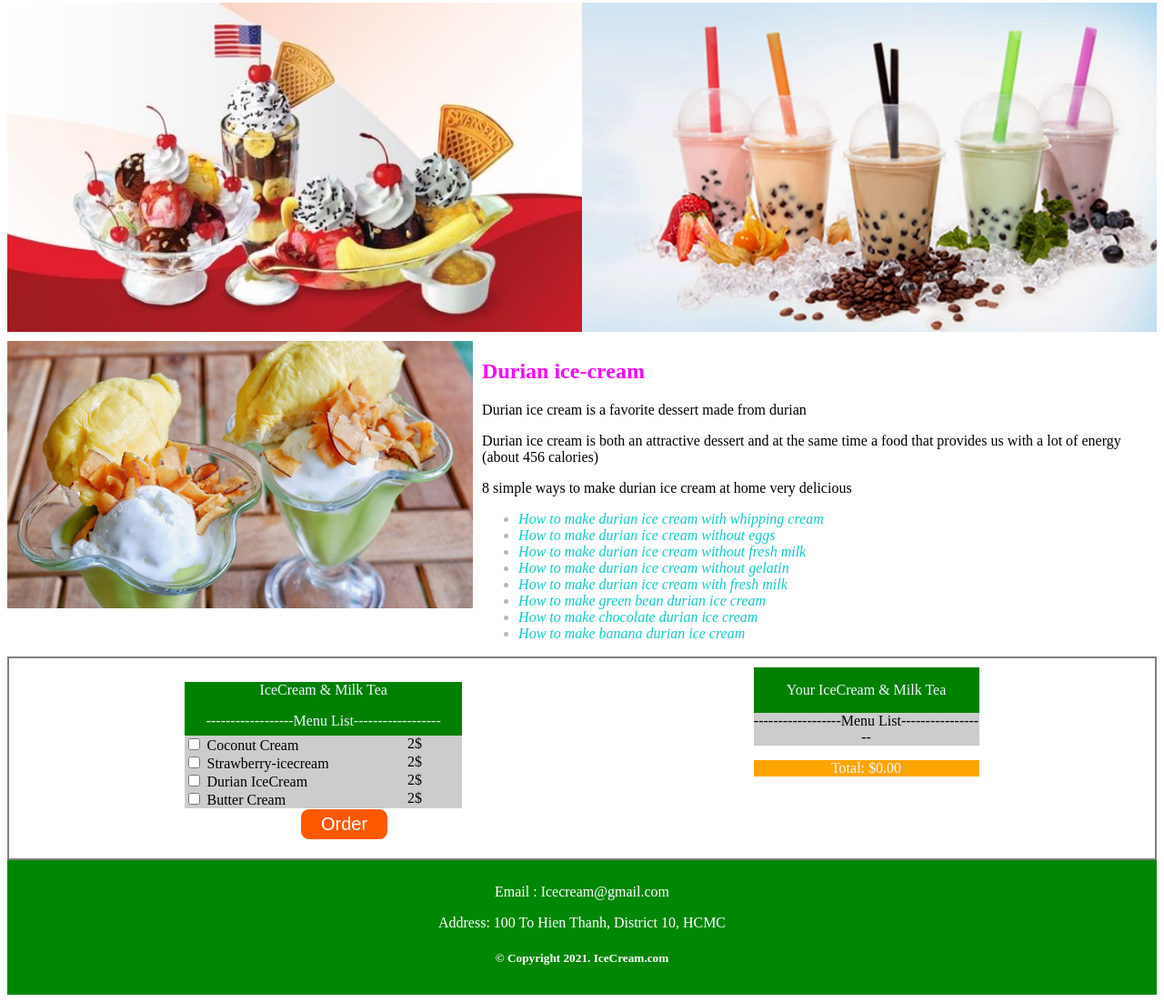
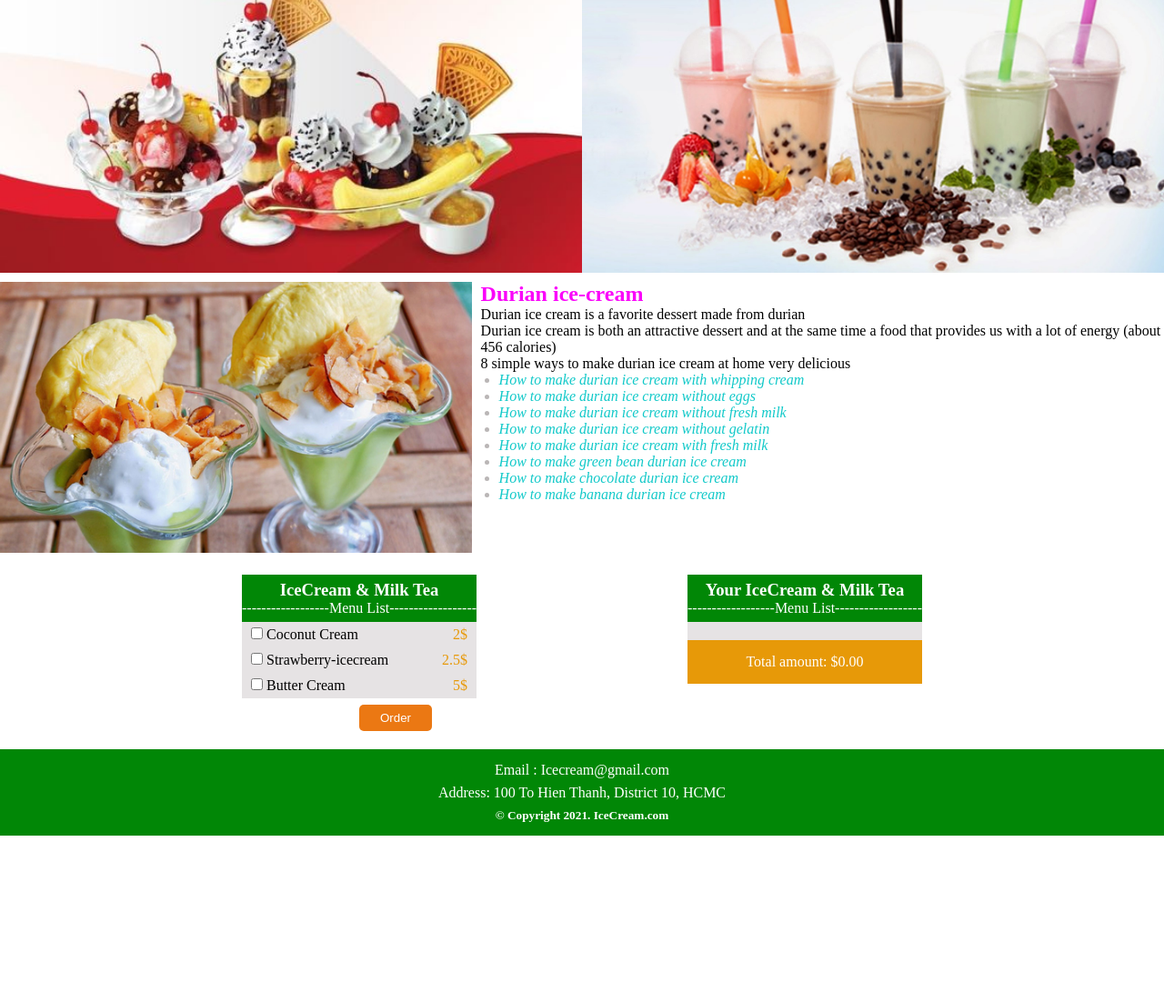
Before and after one commit to jpeseWang/web201c-pe, a plain HTML site: page ĐỀ BÁN KEM/Solution/index.html in a window 1280 px wide. Shown: the part 220-1322 px from the top of the page at 91% size. After the commit the page ends 1139 px from the top, so only its background shows below. Drawn offline with Linux system fonts and the light colour scheme; a web font is replaced by a local one.

Commit message:
finish de 1

```diff
--- a/ĐỀ BÁN KEM/Solution/index.html
+++ b/ĐỀ BÁN KEM/Solution/index.html
@@ -7,31 +7,24 @@
       href="https://fonts.googleapis.com/css2?family=Ephesis&display=swap"
       rel="stylesheet"
     />
-    <!--Embed CSS here-->
-
     <link rel="stylesheet" href="./style.css" />
     <link rel="preconnect" href="https://fonts.googleapis.com" />
     <link rel="preconnect" href="https://fonts.gstatic.com" crossorigin />
-    <link
-      href="https://fonts.googleapis.com/css2?family=Mooli&display=swap"
-      rel="stylesheet"
-    />
+
     <script src="./script.js"></script>
   </head>
 
   <body>
     <div>
-      <!--container-->
+      <!--Header-->
 
       <div class="header-banner">
-        <!--content header-->
-
+        <!-- header banner-->
         <div>
           <p class="header-banner-text">
             1 cup of ice cream = Thousand words of love
           </p>
         </div>
-
         <div class="header-img-container">
           <img src="images/logoice.png" alt="Ice Cream" class="header-img" />
         </div>
@@ -40,10 +33,20 @@
           <p class="header-banner-text">Where love begins</p>
         </div>
       </div>
-      <!-- kết thúc header-->
 
+      <!--content menu-->
       <div>
-        <!--content menu-->
+        <!--mobile menu-->
+        <div class="mobile-menu-icon" onclick="toggleMobileMenu()">&#9776;</div>
+        <ul class="mobile-navigation">
+          <li><a href="#home">Home</a></li>
+          <li><a href="#about">About</a></li>
+          <li><a href="#news">Ice Cream Menu</a></li>
+          <li><a href="#contact">Milk Tea Menu</a></li>
+          <li><a href="#contact">Events</a></li>
+          <li><a href="#contact">News</a></li>
+          <li><a href="#contact">Contact</a></li>
+        </ul>
 
         <ul class="header-navigation">
           <li><a href="#home">Home</a></li>
@@ -55,10 +58,10 @@
           <li><a href="#contact">Contact</a></li>
         </ul>
       </div>
-      <!--kết thúc menu-->
 
+      <!--Body-->
       <div class="body-herosection">
-        <!--content banner-->
+        <!--herosection-->
         <img
           src="images/Bannerice01.jpg"
           alt="Ice Cream"
@@ -70,32 +73,26 @@
           class="body-herosection-img"
         />
       </div>
-      <!--kết thúc banner-->
+
       <div class="body-details-container">
         <div>
-          <!--image product-->
-
           <img
             src="images/kemsaurieng.jpg"
             alt="Durian ice-cream"
             class="body-details-img"
           />
         </div>
-        <!--kết thúc image product-->
 
+        <!--detail content-->
         <div class="body-details-content">
-          <!--detail content-->
-
           <h2 class="body-details-title">Durian ice-cream</h2>
-
           <p>Durian ice cream is a favorite dessert made from durian</p>
-
           <p>
             Durian ice cream is both an attractive dessert and at the same time
             a food that provides us with a lot of energy (about 456 calories)
           </p>
+          <p>8 simple ways to make durian ice cream at home very delicious</p>
 
-          <p>8 simple ways to make durian ice cream at home very delicious</p>
           <ul class="body-details-list">
             <li>How to make durian ice cream with whipping cream</li>
             <li>How to make durian ice cream without eggs</li>
@@ -107,94 +104,68 @@
             <li>How to make banana durian ice cream</li>
           </ul>
         </div>
-        <!--kết thúc detail content-->
       </div>
-      <div style="clear: both"></div>
-      <!-- <div class="body-order">
-        <div class="List_menu">
-          <div>
-            <div class="menu_list">
-              <p>IceCream & Milk Tea</p>
+
+      <!--  order -->
+      <div class="body-order">
+        <div class="order-menu">
+          <div class="order-menu-header">
+            <h3>IceCream & Milk Tea</h3>
             <p>------------------Menu List------------------</p>
           </div>
-            <div class="menu">
-              <input type="checkbox" class="menu_item" /> Coconut Cream
-              <span>2$</span> <br />
-              <input type="checkbox" class="menu_item" /> Strawberry-icecream
-              <span>2$</span>
-              <br />
-              <input type="checkbox" class="menu_item" /> Durrian IceCream
-              <span>2$</span> <br />
-              <input type="checkbox" class="menu_item" /> Butter Cream
-              <span>2$</span>
-            </div>
-          </div>
-          <div class="menu_list1">
-            <p>Your IceCream & Milk Tea</p>
-            <p id="total">------------------Menu List------------------</p>
-            <div id="order_summary"></div>
-          </div>
-        </div>
-        <button onclick="calTotal()" class="btn-order">Order</button>
-      </div> -->
-
-      <div class="body-order">
-        <div class="List_menu">
-          <div>
-            <div class="menu_list">
-              <p>IceCream & Milk Tea</p>
-              <p>------------------Menu List------------------</p>
-            </div>
-            <div class="menu">
-              <input
+          <div class="order-menu-list">
+            <div class="order-menu-item">
+              <span
+                ><input
                   type="checkbox"
                   class="item"
                   data-price="2"
                   value="Coconut Cream"
-              />
-              Coconut Cream <span>2$</span> <br />
-              <input
+                />&nbsp;Coconut Cream</span
+              >
+              <span class="menu-item-price">2$</span>
+            </div>
+            <div class="order-menu-item">
+              <span
+                ><input
                   type="checkbox"
                   class="item"
-                data-price="2"
+                  data-price="2.5"
                   value="Strawberry-icecream"
-              />
-              Strawberry-icecream <span>2$</span> <br />
-              <input
+                />&nbsp;Strawberry-icecream</span
+              >
+              <span class="menu-item-price">2.5$</span>
+            </div>
+            <div class="order-menu-item">
+              <span
+                ><input
                   type="checkbox"
                   class="item"
-                data-price="2"
-                value="Durian IceCream"
-              />
-              Durian IceCream <span>2$</span> <br />
-              <input
-                type="checkbox"
-                class="item"
-                data-price="2"
+                  data-price="5"
                   value="Butter Cream"
-              />
-              Butter Cream <span>2$</span>
+                />&nbsp;Butter Cream</span
+              >
+              <span class="menu-item-price">5$</span>
             </div>
           </div>
-          <div class="menu_list1">
-            <p>Your IceCream & Milk Tea</p>
-            <p id="order-list">------------------Menu List------------------</p>
-            <p id="total">Total: $0.00</p>
+          <button class="order-btn" onclick="calTotal()">Order</button>
+        </div>
+        <div class="order-cart">
+          <div class="order-menu-header">
+            <h3>Your IceCream & Milk Tea</h3>
+            <p>------------------Menu List------------------</p>
+          </div>
+          <div class="cart-item"></div>
+          <div class="cart-total">Total amount: $0.00</div>
         </div>
       </div>
-        <button onclick="calTotal()" class="btn-order">Order</button>
-      </div>
+
+      <!--Footer-->
       <div class="footer">
-        <!--content footer-->
-
         <p>Email : Icecream@gmail.com</p>
         <p>Address: 100 To Hien Thanh, District 10, HCMC</p>
         <h5>&copy; Copyright 2021. IceCream.com</h5>
       </div>
-      <!-- kết thúc footer-->
     </div>
-    <!--Kết thúc container-->
-
-    <!--Embed Javascript here-->
   </body>
 </html>
--- a/ĐỀ BÁN KEM/Solution/script.js
+++ b/ĐỀ BÁN KEM/Solution/script.js
@@ -1,3 +1,8 @@
+function toggleMobileMenu() {
+  var navigation = document.querySelector(".mobile-navigation");
+  navigation.classList.toggle("show");
+}
+
 function calTotal() {
   var checkboxes = document.querySelectorAll(".item:checked");
   var total = 0;
@@ -9,9 +14,10 @@ function calTotal() {
   });
 
   var orderListText =
-    orderList.length > 0
-      ? "Selected Items: " + orderList.join(", ")
-      : "No items selected";
-  document.getElementById("order-list").textContent = orderListText;
-  document.getElementById("total").textContent = "Total: $" + total.toFixed(2);
+    orderList.length > 0 ? orderList.join("<br>") : "No items selected";
+
+  // Use [0] to access the first element with the specified class
+  document.getElementsByClassName("cart-item")[0].innerHTML = orderListText;
+  document.getElementsByClassName("cart-total")[0].textContent =
+    "Total: $" + total.toFixed(2);
 }
--- a/ĐỀ BÁN KEM/Solution/style.css
+++ b/ĐỀ BÁN KEM/Solution/style.css
@@ -1,4 +1,8 @@
-/* Banner */
+* {
+  padding: 0;
+  margin: 0;
+}
+/* Header */
 .header-banner {
   display: flex;
   justify-content: space-around;
@@ -6,7 +10,7 @@
   margin-bottom: 10px;
 }
 .header-banner-text {
-  font-size: 2rem;
+  font-size: 2.2em;
   color: #018706;
   font-family: "Ephesis", cursive;
   font-style: italic;
@@ -21,6 +25,7 @@
   height: auto;
   border: 3px solid grey;
   border-radius: 50%;
+
 }
 
 /* Navigation */
@@ -66,6 +71,7 @@ a {
 .body-details-list {
   color: rgb(18, 201, 201);
   font-style: italic;
+  margin-left: 20px;
 }
 
 li::marker {
@@ -73,51 +79,61 @@ li::marker {
 }
 
 /* Order  */
+
 .body-order {
-  border: 2px solid grey;
+  display: flex;
+  justify-content: space-between;
+  padding: 10px 20%;
+}
+.order-menu,
+.order-cart {
+  padding: 10px 10px;
+}
+.order-menu-header {
+  color: white;
+  background-color: #018706;
+  text-align: center;
+  padding: 6px 0;
+}
+.order-menu-list {
+  background-color: #e6e3e4;
+}
+.order-menu-item {
+  display: flex;
+  justify-content: space-between;
+  padding: 5px 10px;
+}
+.menu-item-price {
+  color: rgb(231, 153, 8);
+}
+.order-btn {
+  margin-top: 7px;
+  width: 80px;
+  padding: 7px 5px;
+  margin-left: 50%;
+  background-color: #eb7813;
+  border-radius: 5px;
+  border: none;
+  color: white;
+}
+.order-btn:hover {
+  opacity: 0.5;
+  cursor: pointer;
+}
+
+/* Order Cart */
+.cart-item {
+  background: #e6e3e4;
+  height: fit-content;
+  display: block;
   padding: 10px;
 }
-.menu_list {
-  background: green;
-  width: 118%;
-  height: 59px;
-}
-.menu_list p {
+.cart-total {
+  background: rgb(231, 153, 8);
   text-align: center;
-  color: aliceblue;
-}
-.menu {
-  background-color: #ccc;
-  width: 118%;
-}
-.menu span {
-  position: absolute;
-  left: 35%;
-}
-.List_menu {
-  display: flex;
-  justify-content: space-around;
-}
-
-.menu_list1 {
-  background: green;
-  width: 20%;
-  height: 80px;
-}
-.menu_list1 p {
-  text-align: center;
-  color: aliceblue;
-}
-.btn-order {
-  background-color: rgb(255, 89, 0);
-  border: solid 1px;
-  border-radius: 10px;
-  width: 97px;
-  height: 35px;
-  color: #fff;
-  font-size: 20px;
-  margin-left: 25%;
-  margin-bottom: 10px;
+  padding: 15px;
+  color: white;
+  font-size: medium;
 }
 
 /* Footer */
@@ -126,12 +142,74 @@ li::marker {
   color: white;
   padding: 10px;
   text-align: center;
+  line-height: 25px;
 }
-#total {
-  background: orange;
+
+/* Responsive */
+.mobile-menu-icon {
+  display: none;
 }
-#order-list {
-  height: max-content;
-  background-color: #ccc;
+.mobile-navigation {
+  background: #1b1d21;
+  width: 150px;
+
   color: black;
+  position: absolute;
+  padding: 10px;
+  margin: 10px;
+  border-radius: 10px;
+  list-style-type: none;
+  padding: 2%;
 }
+.mobile-navigation li {
+  padding: 3%;
+}
+.mobile-navigation a {
+  color: #a0a0a6;
+  font-family: Arial, Helvetica, sans-serif;
+  padding: 4%;
+}
+.mobile-navigation a:hover {
+  background: #30333a;
+  color: white;
+  border-radius: 10px;
+}
+.mobile-navigation {
+  display: none;
+}
+
+@media screen and (max-width: 602px) {
+  .body-details-container,
+  .body-herosection,
+  .body-order {
+    display: block;
+  }
+  .body-herosection-img {
+    width: 100%;
+  }
+
+  .header-navigation {
+    display: none;
+  }
+  .header-navigation li {
+    float: none;
+    width: 100%;
+  }
+
+  .header-navigation li a {
+    text-align: left;
+  }
+  .mobile-menu-icon {
+    display: inline;
+    margin-left: 5px;
+    font-size: 25px;
+    cursor: pointer;
+    background: transparent;
+  }
+  .mobile-navigation.show {
+    display: block;
+  }
+  .header-banner-text {
+    font-size: 1.8em;
+  }
+}
```
Lines whose indentation alone changed are shown as unchanged.
